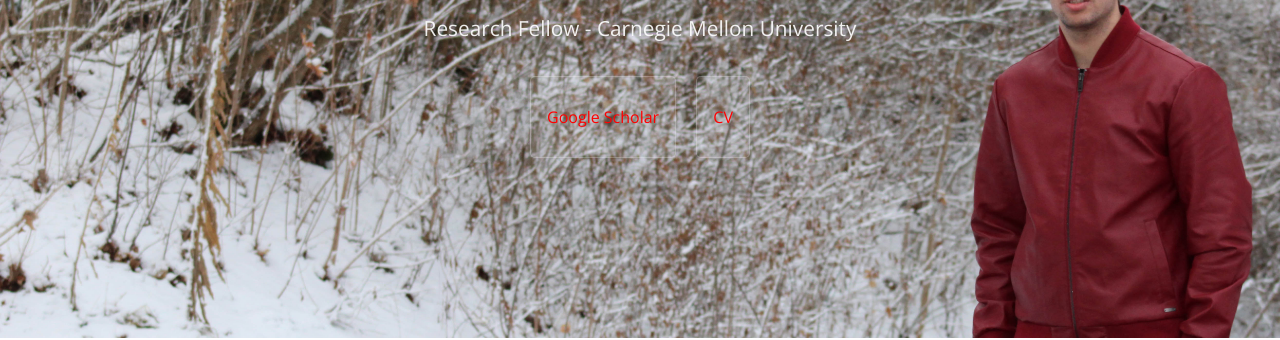
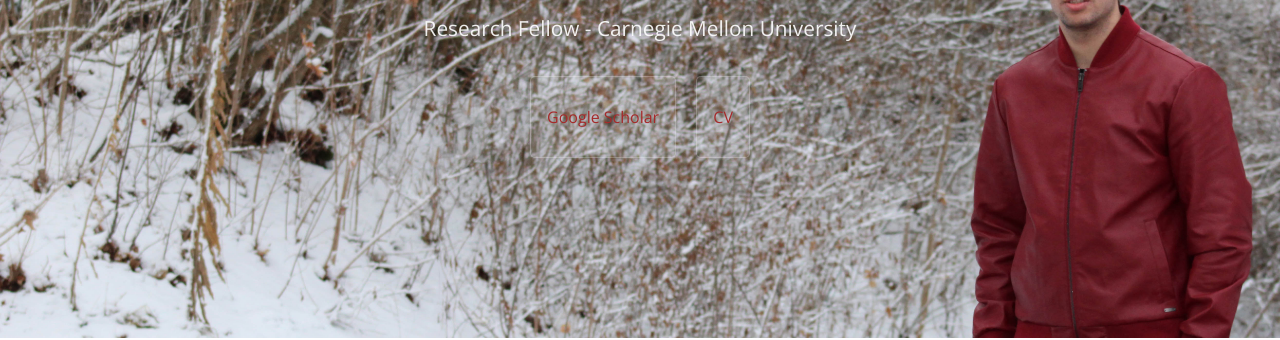
Before and after one commit to arashgholami/arashgholami.github.io, a Jekyll site: the page built from index.md, in a window 1280 px wide. Shown: the part 162-502 px from the top of the page. Built offline with Jekyll 4.4.1, drawn with Linux system fonts in a browser that asks for light colours.

Commit message:
Update default.html

```diff
--- a/_layouts/default.html
+++ b/_layouts/default.html
@@ -30,8 +30,8 @@
         <a href="{{ site.github.repository_url }}" class="btn">Source Code</a>
       {% endif %}
       {% if site.show_downloads %}
-        <a href="https://scholar.google.com/citations?user=tpoOv5MAAAAJ&hl=en" class="btn"><p style="color:red;">Google Scholar</p> </a>
-        <a href="https://arashgholami.github.io/Resume.pdf" class="btn"> <p style="color:red;">CV</p>   </a>
+        <a href="https://scholar.google.com/citations?user=tpoOv5MAAAAJ&hl=en" class="btn"><p style="color:brown;">Google Scholar</p> </a>
+        <a href="https://arashgholami.github.io/Resume.pdf" class="btn"> <p style="color:brown;">CV</p>   </a>
         <!--- <a href="{{ site.github.tar_url }}" class="btn">Download .tar.gz</a> --->
       {% endif %}
     </header>
```
